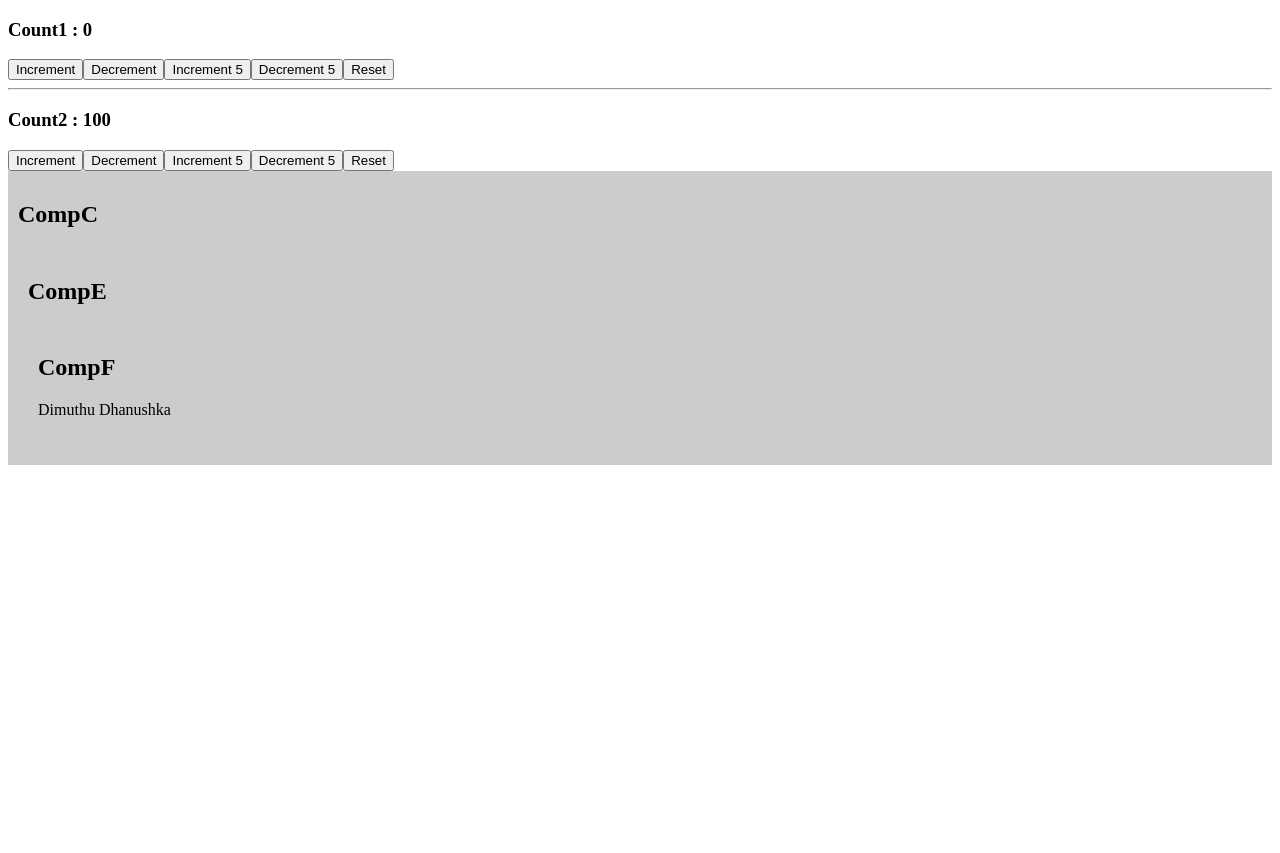
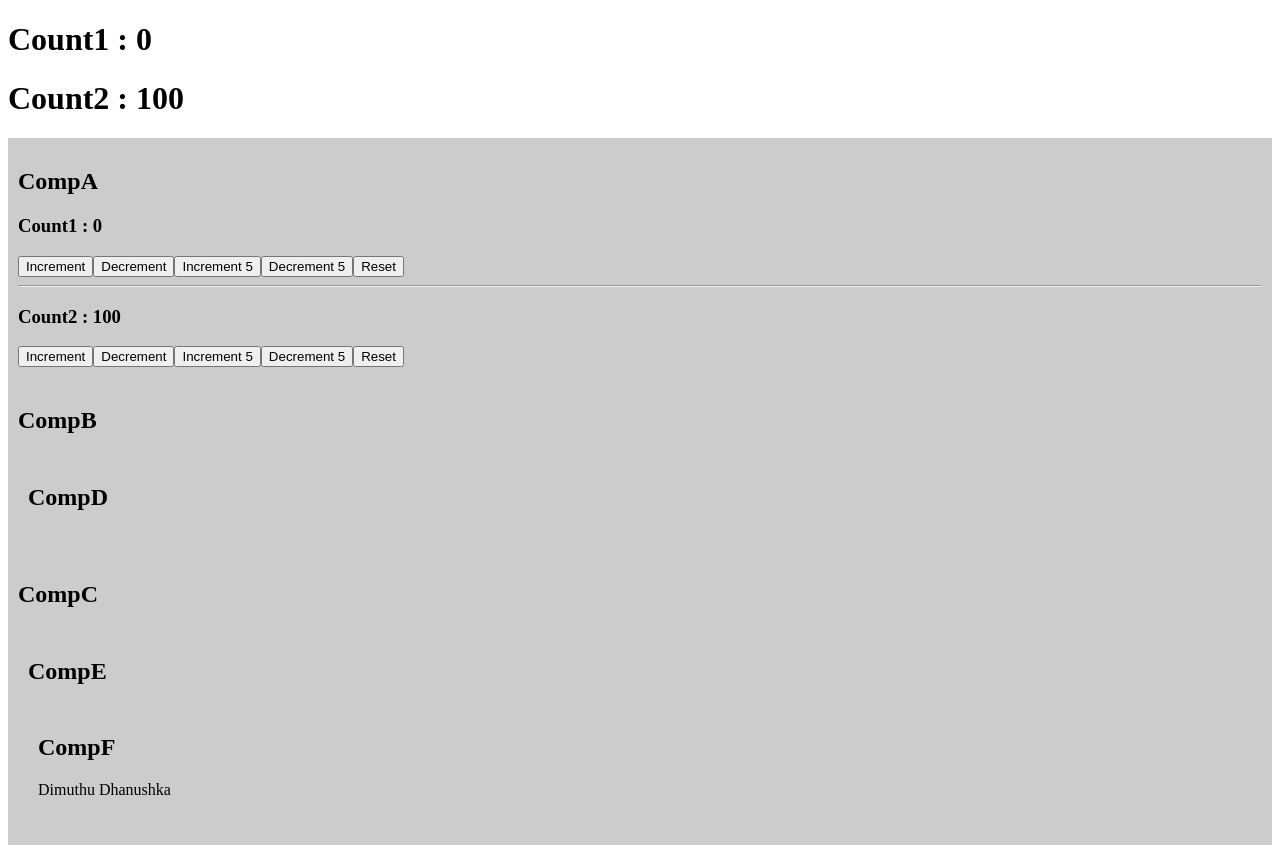
Before and after one commit to DDhanushka/contextAPI-reducer, a React (Create React App) app: page / in a window 1280 px wide. Before the commit the page ends 800 px from the top, so only its background shows below. Built offline with nearby package versions, Linux system fonts and the light colour scheme.

Commit message:
context + reducer counters

```diff
--- a/src/App.js
+++ b/src/App.js
@@ -1,17 +1,28 @@
-import React, { useState } from "react";
+import React, { useReducer, useContext } from "react";
+
+import CompA from "./Components/CompA";
+import CompB from "./Components/CompB";
 import CompC from "./Components/CompC";
 import { MyContext } from "./Context/MyContext";
 import { CounterContext } from "./Context/CounterContext";
-import CounterOne from "./Components/CounterOne";
+import { counterState, counterReducer } from "./Reducers/counterReducer";
 
 const App = () => {
+  const [count, dispatch] = useReducer(counterReducer, counterState);
   return (
     <div>
       <MyContext.Provider
         value={{ name: "Dimuthu Dhanushka", id: 23, subs: 445 }}
       >
-        <CounterOne/>
-        <CompC />
+        <CounterContext.Provider
+          value={{ countState: count, countDispatch: dispatch }}
+        >
+          <h1>Count1 : {count.counterOne} </h1>
+          <h1>Count2 : {count.counterTwo} </h1>
+          <CompA />
+          <CompB />
+          <CompC />
+        </CounterContext.Provider>
       </MyContext.Provider>
     </div>
   );
--- /dev/null
+++ b/src/Components/CompA.js
@@ -0,0 +1,14 @@
+import React, { useContext } from "react";
+import CompE from "./CompE";
+import Counter from "./Counter";
+
+const CompA = () => {
+  return (
+    <div style={{ backgroundColor: "#ccc", padding: "10px" }}>
+      <h2>CompA</h2>
+      <Counter/>
+    </div>
+  );
+};
+
+export default CompA;
--- /dev/null
+++ b/src/Components/CompB.js
@@ -0,0 +1,15 @@
+import React, { useContext } from "react";
+import CompD from "./CompD";
+
+const CompB = () => {
+  return (
+    <div style={{ backgroundColor: "#ccc", padding: "10px" }}>
+      <h2>CompB</h2>
+
+      <CompD/>
+
+    </div>
+  );
+};
+
+export default CompB;
--- /dev/null
+++ b/src/Components/CompD.js
@@ -0,0 +1,12 @@
+import React, { useContext } from "react";
+
+const CompD = () => {
+  return (
+    <div style={{ backgroundColor: "#ccc", padding: "10px" }}>
+      <h2>CompD</h2>
+
+    </div>
+  );
+};
+
+export default CompD;
--- /dev/null
+++ b/src/Components/Counter.js
@@ -0,0 +1,42 @@
+import React, { useContext } from "react";
+import { CounterContext } from "../Context/CounterContext";
+
+const Counter = () => {
+  const { countState, countDispatch } = useContext(CounterContext);
+  return (
+    <div>
+      <h3>Count1 : {countState.counterOne}</h3>
+      <button onClick={() => countDispatch({ type: "increment", value: 1 })}>
+        Increment
+      </button>
+      <button onClick={() => countDispatch({ type: "decrement", value: 1 })}>
+        Decrement
+      </button>
+      <button onClick={() => countDispatch({ type: "increment", value: 5 })}>
+        Increment 5
+      </button>
+      <button onClick={() => countDispatch({ type: "decrement", value: 5 })}>
+        Decrement 5
+      </button>
+      <button onClick={() => countDispatch({ type: "reset2" })}>Reset</button>
+
+      <hr />
+      <h3>Count2 : {countState.counterTwo}</h3>
+      <button onClick={() => countDispatch({ type: "increment2", value: 1 })}>
+        Increment
+      </button>
+      <button onClick={() => countDispatch({ type: "decrement2", value: 1 })}>
+        Decrement
+      </button>
+      <button onClick={() => countDispatch({ type: "increment2", value: 5 })}>
+        Increment 5
+      </button>
+      <button onClick={() => countDispatch({ type: "decrement2", value: 5 })}>
+        Decrement 5
+      </button>
+      <button onClick={() => countDispatch({ type: "reset1" })}>Reset</button>
+    </div>
+  );
+};
+
+export default Counter;
--- a/src/Components/CounterOne.js
+++ b/src/Components/CounterOne.js
@@ -1,27 +1,9 @@
 import React, { useReducer } from "react";
 
-const initialState = { counterOne: 0, counterTwo: 100 };
-const reducer = (state, action) => {
-  switch (action.type) {
-    case "increment":
-      return { ...state, counterOne: state.counterOne + action.value };
-    case "decrement":
-      return { ...state, counterOne: state.counterOne - action.value };
-    case "reset1":
-      return initialState;
-    case "increment2":
-      return { ...state, counterTwo: state.counterTwo + action.value };
-    case "decrement2":
-      return { ...state, counterTwo: state.counterTwo - action.value };
-    case "reset2":
-      return initialState;
-    default:
-      return state;
-  }
-};
+import { counterReducer, counterState } from "../Reducers/counterReducer";
 
 const CounterOne = () => {
-  const [count, dispatch] = useReducer(reducer, initialState);
+  const [count, dispatch] = useReducer(counterReducer, counterState);
   return (
     <div>
       <h3>Count1 : {count.counterOne}</h3>
--- /dev/null
+++ b/src/Reducers/counterReducer.js
@@ -0,0 +1,19 @@
+export const counterState = { counterOne: 0, counterTwo: 100 };
+export const counterReducer = (state, action) => {
+  switch (action.type) {
+    case "increment":
+      return { ...state, counterOne: state.counterOne + action.value };
+    case "decrement":
+      return { ...state, counterOne: state.counterOne - action.value };
+    case "reset1":
+      return counterState;
+    case "increment2":
+      return { ...state, counterTwo: state.counterTwo + action.value };
+    case "decrement2":
+      return { ...state, counterTwo: state.counterTwo - action.value };
+    case "reset2":
+      return counterState;
+    default:
+      return state;
+  }
+};
```
Also changed, not shown: src/Context/CounterContext.js (line endings or trailing spaces).
